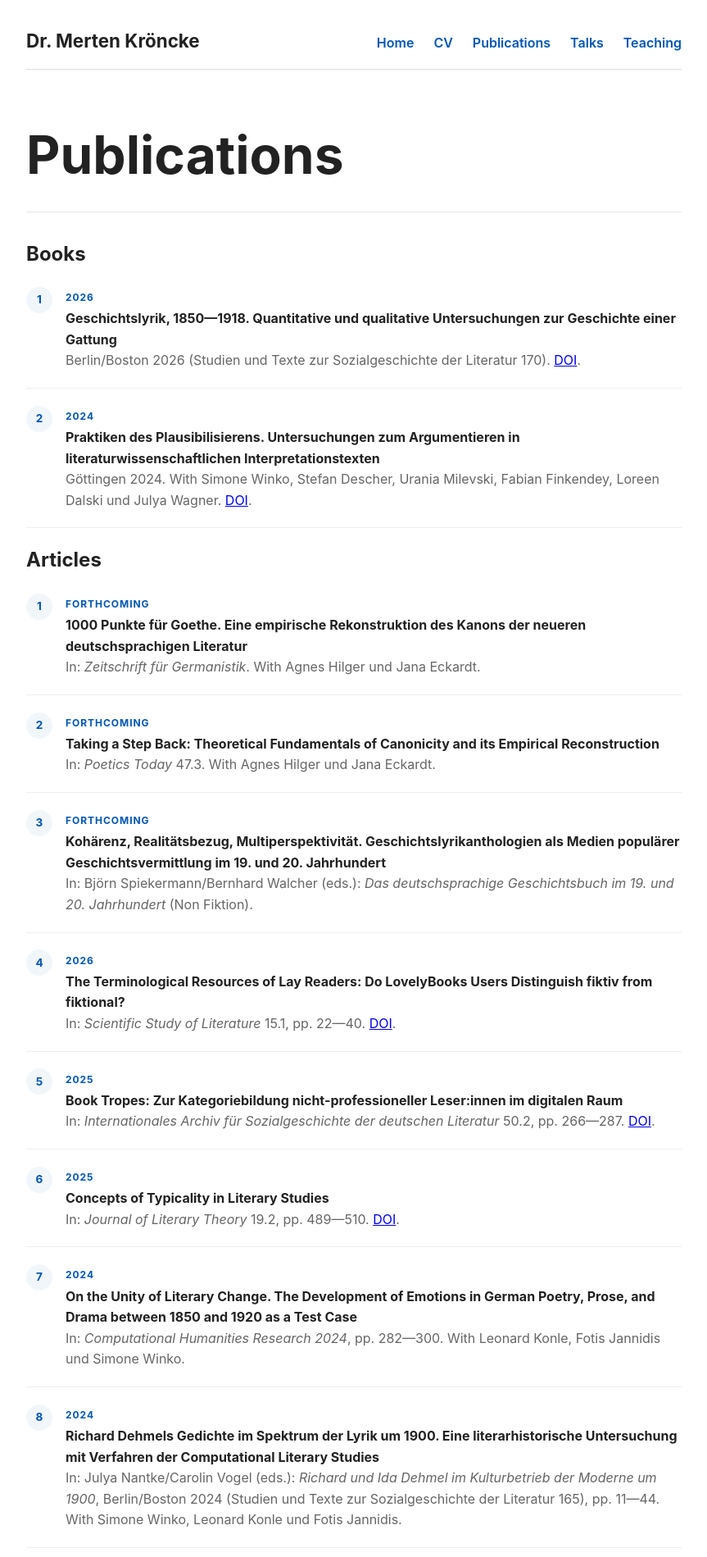
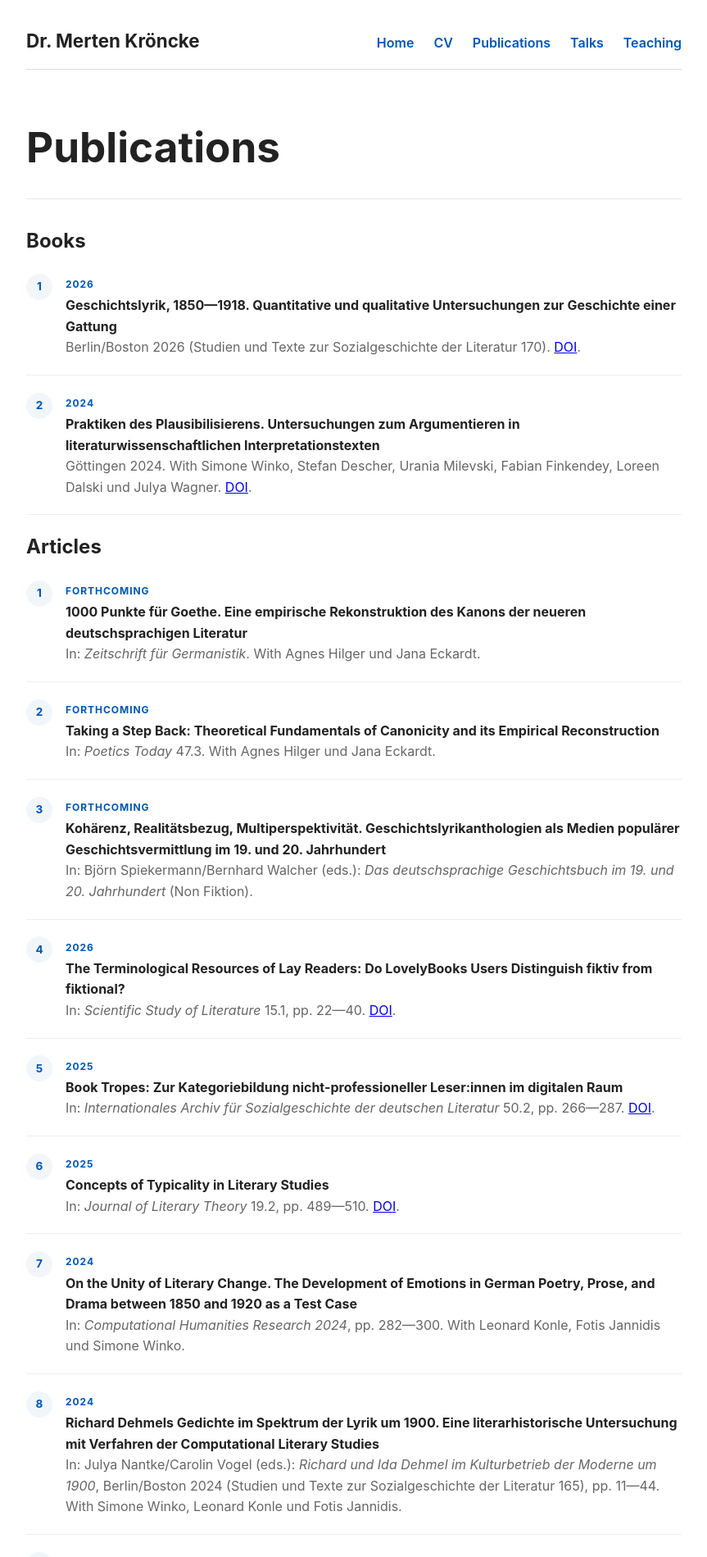
Before and after one commit to MertenKroencke/mertenkroencke.github.io, a Jekyll site: the page built from publications/index.md, in a window 1280 px wide. Shown: the top 1899 px of the page at 82% size, without its empty margins (208-1071 px from the left). Built offline with Jekyll 4.4.1, drawn with Linux system fonts in a browser that asks for light colours.

Commit message:
Update index.md

```diff
--- a/publications/index.md
+++ b/publications/index.md
@@ -6,7 +6,7 @@ permalink: /publications/
 
 <style>
 .pub-hero{padding:2.2rem 0 1.6rem;margin-bottom:2rem;border-bottom:1px solid #e5e7eb}
-.pub-hero h2{font-size:clamp(2.2rem,6vw,4rem);line-height:1;margin:.3rem 0 .7rem}
+.pub-hero h1{font-size:clamp(1.9rem,5vw,3.2rem);line-height:1;margin:.1rem 0 .7rem}
 .eyebrow{font-size:.78rem;letter-spacing:.12em;text-transform:uppercase;color:#0056b3;font-weight:700}
 .pub-list{counter-reset:pub;list-style:none;padding:0}
 .pub-list li{counter-increment:pub;position:relative;padding:0 0 1.25rem 3rem;margin:0 0 1.25rem;border-bottom:1px solid #eee}
@@ -19,7 +19,7 @@ summary{cursor:pointer;font-weight:700;color:#0056b3}
 </style>
 
 <div class="pub-hero">
-  <h2>Publications</h2>
+  <h1>Publications</h1>
 </div>
 
 ## Books
```
